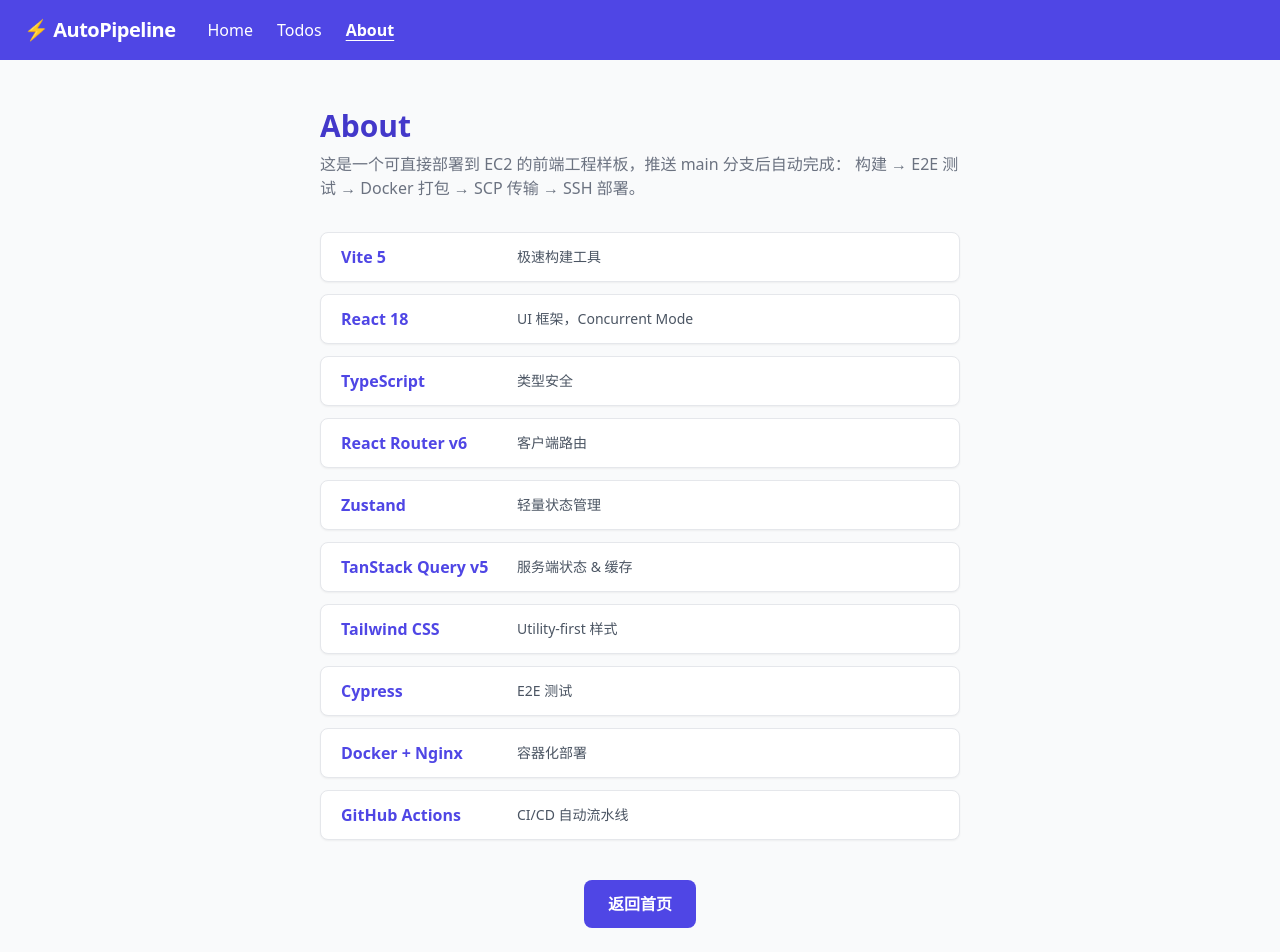
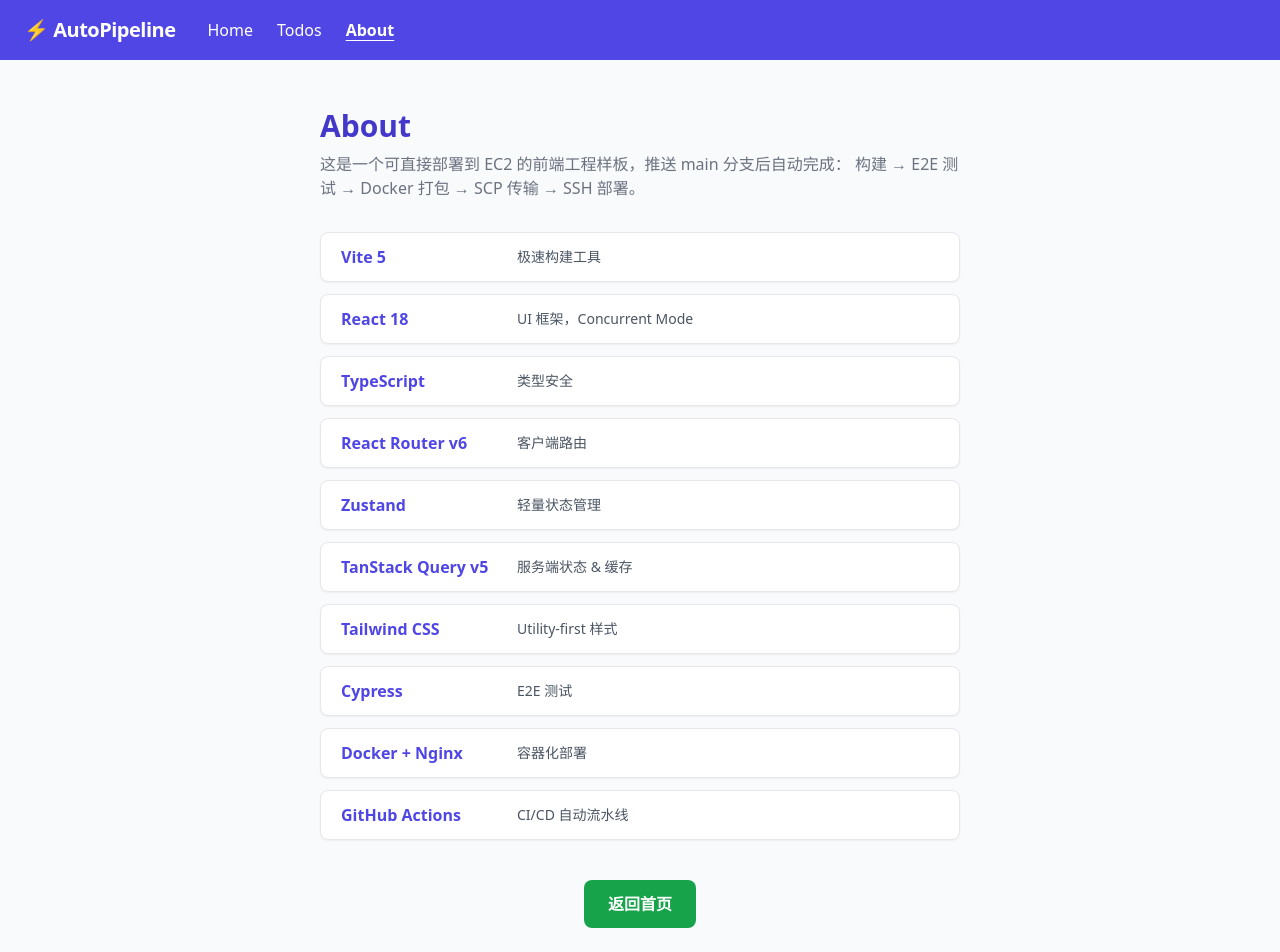
Before and after one commit to yundongfusheng/auto-pipeline-starter, a React (Vite) app: page /about in a window 1280 px wide. Shown: the top 952 px of the page. Built offline with nearby package versions, Linux system fonts and the light colour scheme.

Commit message:
feat: implement PRD

```diff
--- a/src/pages/About.tsx
+++ b/src/pages/About.tsx
@@ -37,7 +37,8 @@
       <div className="mt-10 text-center">
         <Link
           to="/"
-          className="inline-block bg-indigo-600 hover:bg-indigo-700 text-white font-semibold px-6 py-3 rounded-lg transition-colors"
+          aria-label="返回首页"
+          className="inline-block bg-green-600 hover:bg-green-700 text-white font-semibold px-6 py-3 rounded-lg transition-colors"
         >
           返回首页
         </Link>
```
Also changed, not shown: 4 other files (tests, documents, lock files or other folders).
